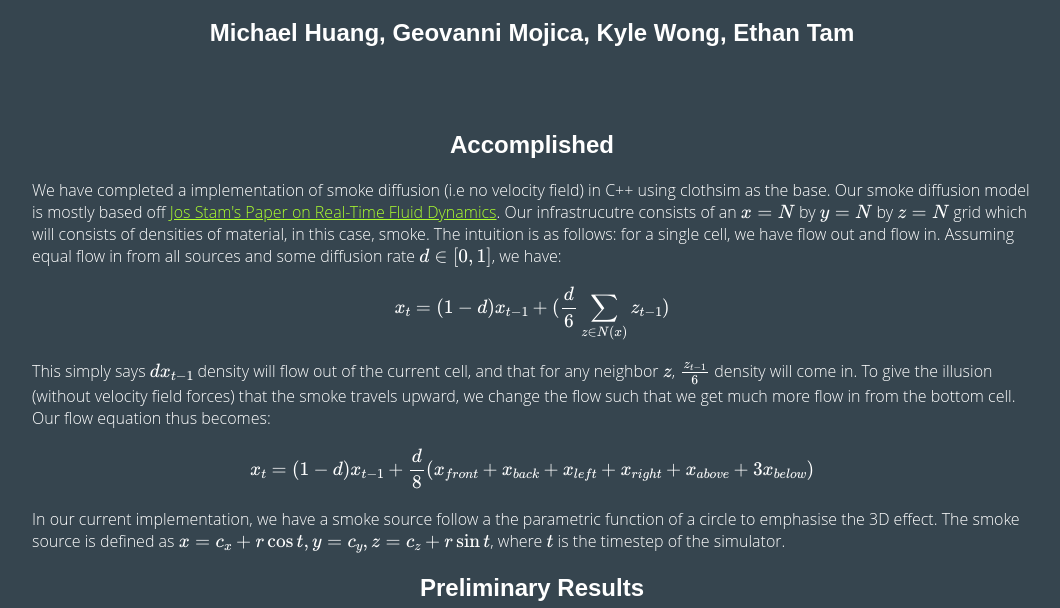
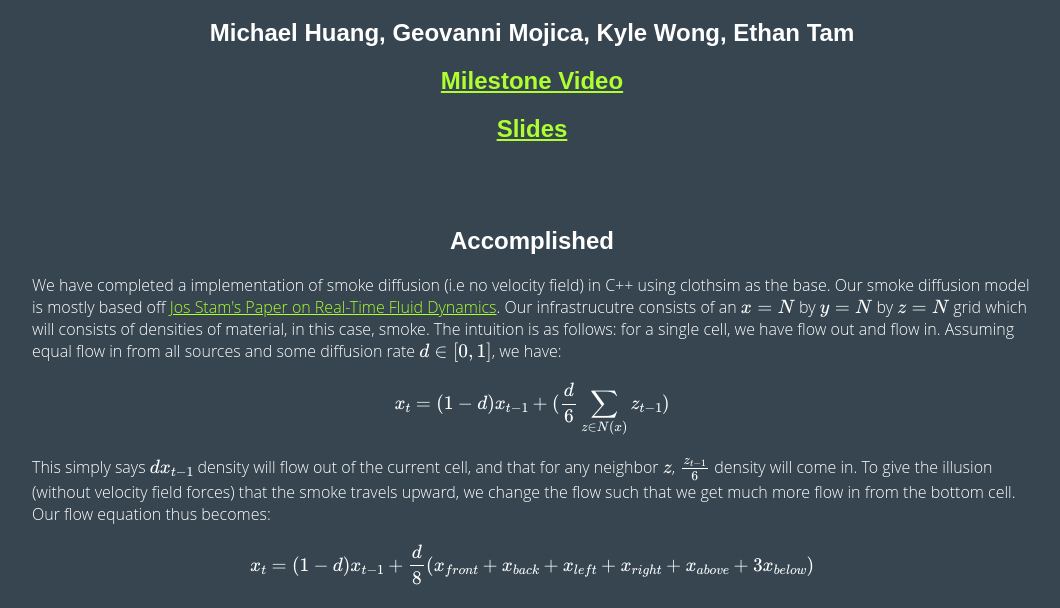
Before and after one commit to ElPescadoPerezoso1291/CS184-Final-Project-Website, a plain HTML site: page milestone_website/index.html in a window 1280 px wide. Shown: the part 161-769 px from the top of the page, without its empty margins (108-1168 px from the left). Drawn offline with nearby package versions, Linux system fonts and the light colour scheme.

Commit message:
links to video and slides

```diff
--- a/milestone_website/index.html
+++ b/milestone_website/index.html
@@ -66,6 +66,12 @@
 
   <h1 align="middle">3-Dimensional Smoke Simulator</h1>
   <h2 align="middle">Michael Huang, Geovanni Mojica, Kyle Wong, Ethan Tam</h2>
+  <h2 align="middle">
+    <a href="https://youtu.be/f-s8byMKR3A" style="color:greenyellow">Milestone Video</a>
+  </h2>
+  <h2 align="middle">
+    <a href="https://docs.google.com/presentation/d/1XwmkjsfxfV_etN_2XEiABng2BEpKVqGQx_xeEiau-xo/edit?usp=sharing" style="color:greenyellow">Slides</a>
+  </h2>
 
   <br><br>
 
```
